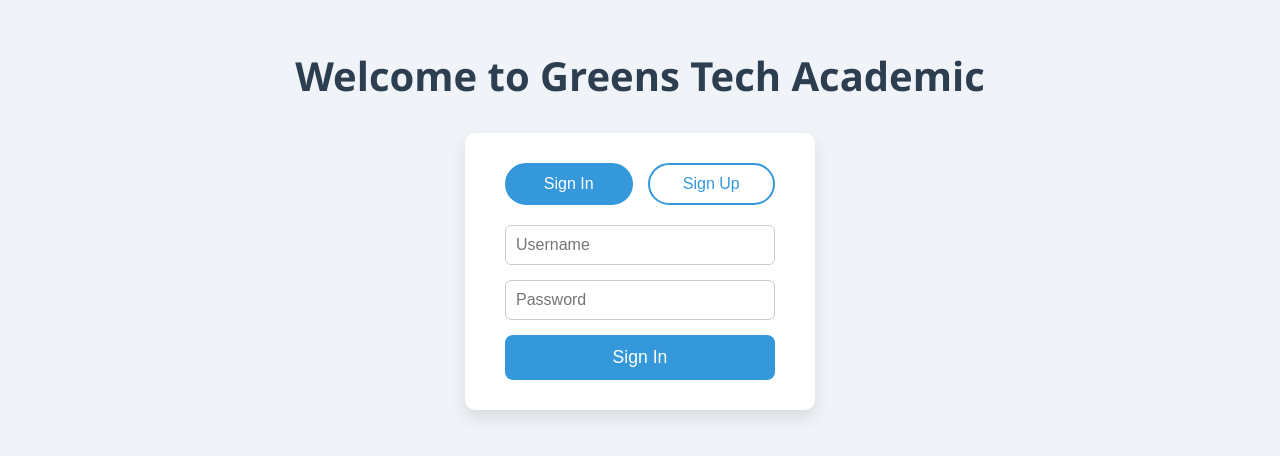
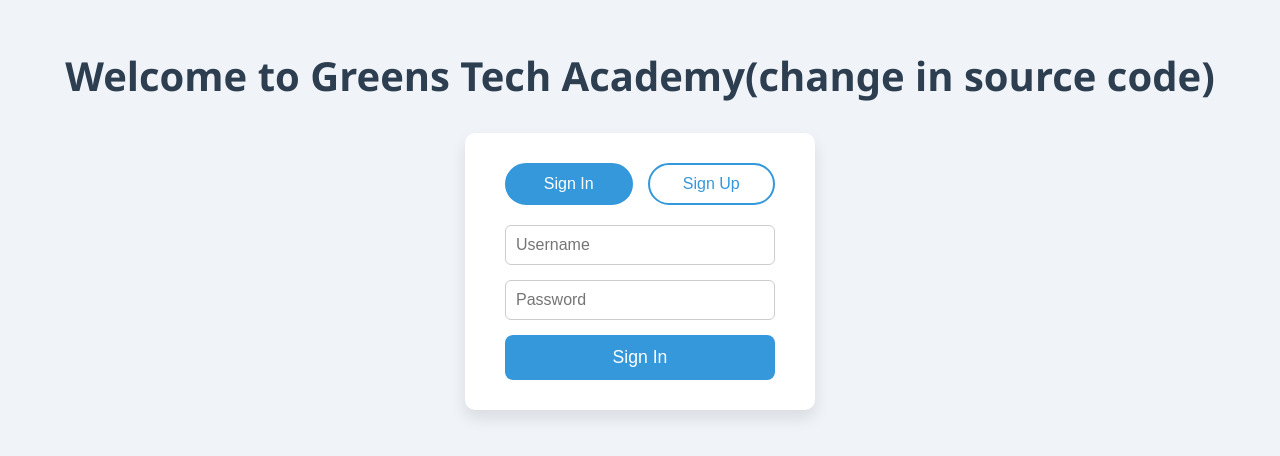
Before and after one commit to Gokul-Ram-GH/mini_devops_project, a plain HTML site: page myproject/frontend/index.html in a window 1280 px wide. Shown: the part 184-640 px from the top of the page. Drawn offline with Linux system fonts and the light colour scheme.

Commit message:
again chnage index.html

```diff
--- a/myproject/frontend/index.html
+++ b/myproject/frontend/index.html
@@ -3,7 +3,7 @@
 <head>
   <meta charset="UTF-8" />
   <meta name="viewport" content="width=device-width, initial-scale=1" />
-  <title>Knowledge Acquisition</title>
+  <title>Knowledge Acquisition(change in source code)</title>
   <style>
     * { box-sizing: border-box; }
     body {
@@ -93,7 +93,7 @@
   </style>
 </head>
 <body>
-  <h1>Welcome to Greens Tech Academic</h1>
+  <h1>Welcome to Greens Tech Academy(change in source code)</h1>
 
   <div class="form-container">
     <div class="toggle-buttons">
```
